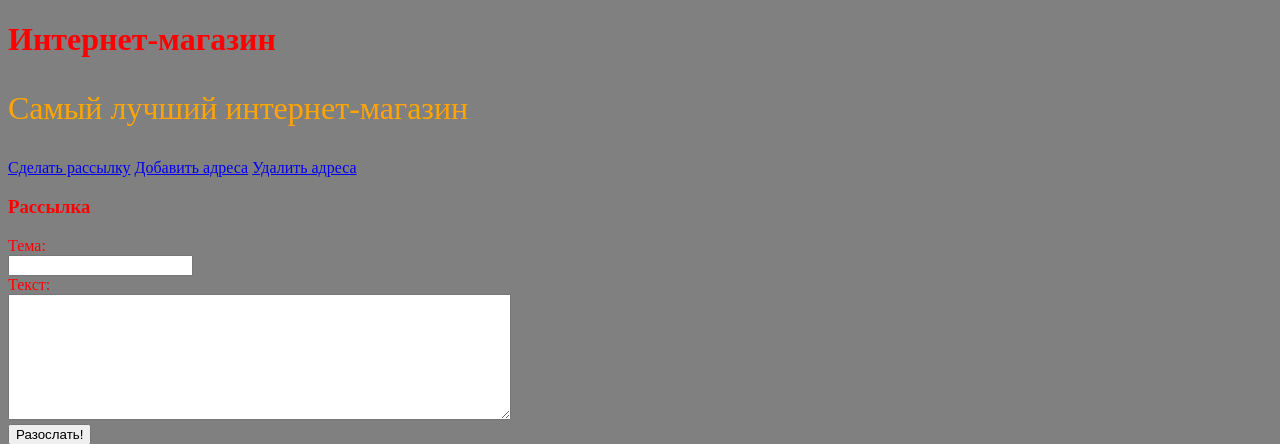
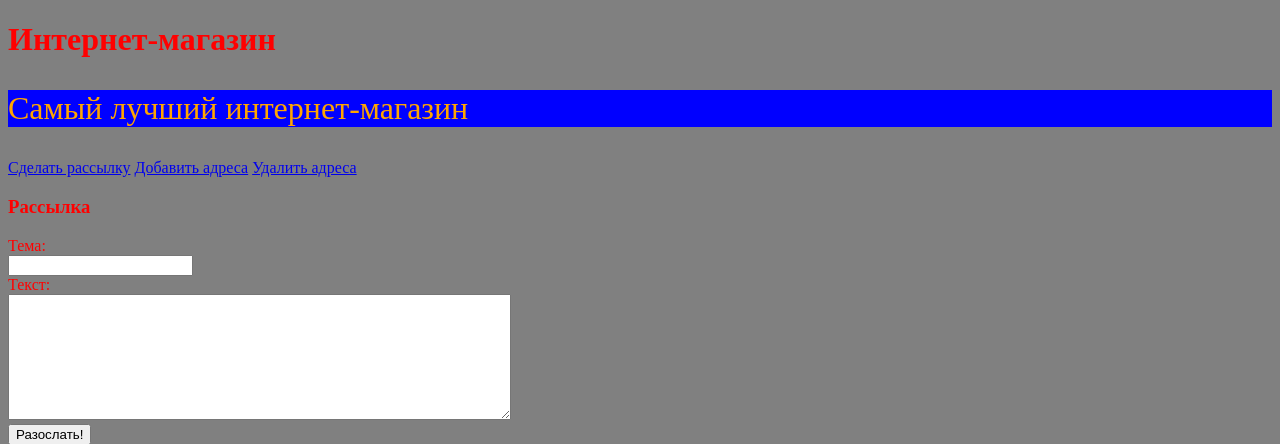
Before and after one commit to zolotukhin1984/elvis, a PHP site: page / in a window 1280 px wide. Shown: the top 444 px of the page. Run offline with PHP 8.4, Linux system fonts and the light colour scheme.

Commit message:
Добавили фон цвета p

```diff
--- a/style.css
+++ b/style.css
@@ -6,4 +6,5 @@ body {
 p {
 	color: orange;
 	font-size: 32px;
+	background: blue;
 }
```
